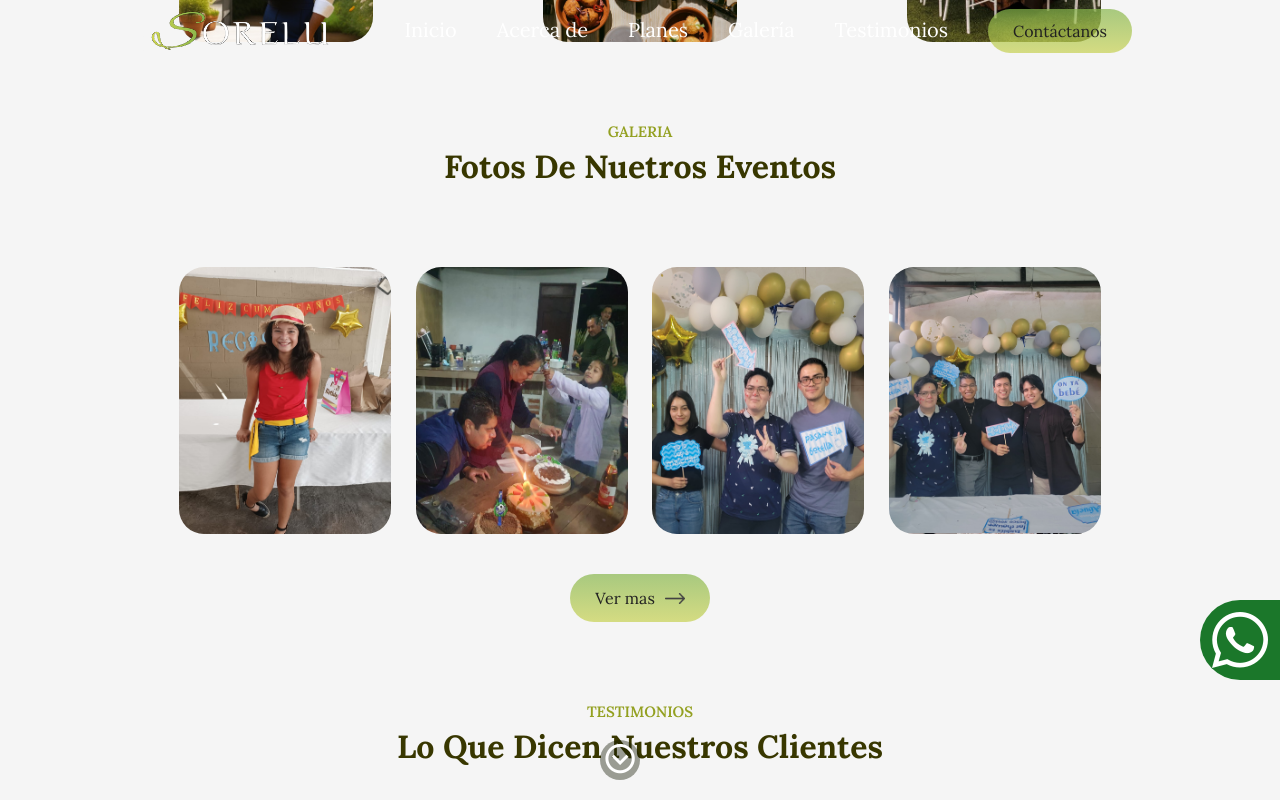
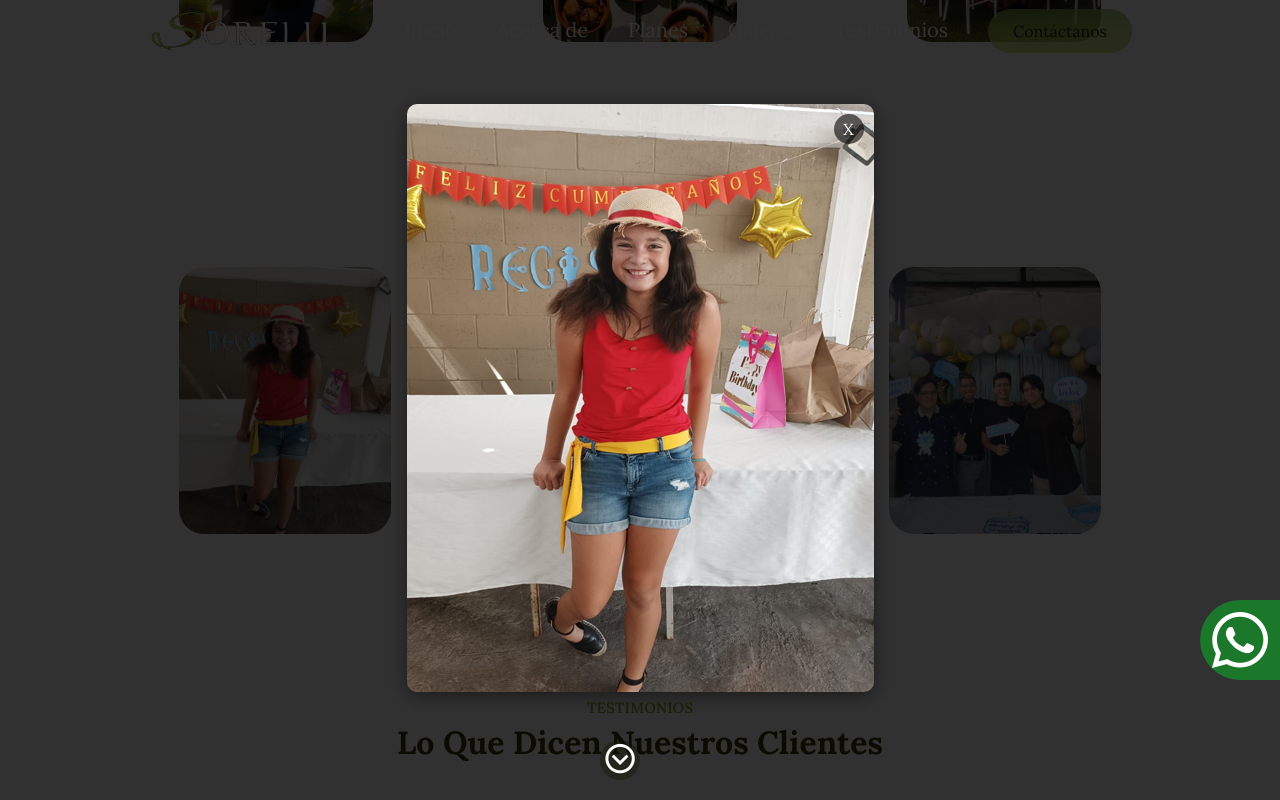
Before and after one commit to Wizt-Jaegger/JellyFun, a React (Vite) app: page / in a window 1280 px wide. Both pictures are taken after a click on the picture 285 px from the left and 2274 px from the top of the page. Shown: the part 1874-2674 px from the top of the page. Built offline with nearby package versions, Linux system fonts and the light colour scheme; a web font is replaced by a local one.

Commit message:
creo que es segundo commit

```diff
--- a/src/Components/Footer/Footer.css
+++ b/src/Components/Footer/Footer.css
@@ -82,10 +82,22 @@
 
 .footer-social {
     display: flex;
-    justify-content: start; /* Aligned to the start for better layout */
+    justify-content: end;
     align-items: center;
     gap: 15px;
     font-size: 1.5rem;
+    margin-right: 5rem;
+}
+.footer-social .normalText{
+    font-size: 12px;
+}
+.footer-social .shortText{
+    font-size: 12px;
+    display: none;
+}
+
+.footer-social img{
+    width: 8rem;
 }
 
 .footer-social a {
@@ -127,3 +139,20 @@
 .footer-form-button:hover {
     background-color: #777;
 }
+@media(max-width:480px){
+
+    .footer-social .normalText{
+        display: none;
+        visibility: hidden;
+    }
+    .footer-social .shortText{
+        display: block;
+        visibility: visible;
+    }
+}
+@media(max-width:290px){
+    .footer-social .shortText{
+        display: none;
+        visibility: hidden;
+    }
+}
--- a/src/Components/Footer/Footer.jsx
+++ b/src/Components/Footer/Footer.jsx
@@ -2,6 +2,7 @@ import React from 'react';
 import logoFooter from "../../assets/logo.png";
 import "./Footer.css";
 import { Link } from "react-scroll";
+import logoTechPal from "../../assets/logoTechPaltxt.png";
 
 const Footer = () => {
     return (
@@ -65,30 +66,17 @@ const Footer = () => {
                             <i className="fa fa-phone"></i>
                             <p>+52 777 192 4531</p>
                         </div>
-                        {/*
-
-                            <div className="footer-social">
-                            <a href="https://www.facebook.com/p/Colegio-Jiutepequense-William-Shakespeare-100063877390757/" target="_blank" rel="noopener noreferrer">
-                                <i className="fab fa-facebook"></i>
-                            </a>
-                            <a href="https://www.instagram.com/colegio.william.shakespeare/" target="_blank" rel="noopener noreferrer">
-                                <i className="fab fa-instagram"></i>
-                            </a>
-                            <a href="https://www.youtube.com/@colegiojiutepecwilliamshak889" target="_blank" rel="noopener noreferrer">
-                                <i className="fab fa-youtube"></i>
-                            </a>
-                            <a href="https://wa.me/527771924531" target="_blank" rel="noopener noreferrer">
-                                <i className="fab fa-whatsapp"></i>
-                            </a>
-                            <a href="tel:+527771924531">
-                                <i className="fa fa-phone"></i>
-                            </a>
-                        </div>
-
-                        */}
 
                     </div>
                 </div>
+
+            </div>
+            <div className='footer-social'>
+            <a className='normalText'>¿Te gustó? Consigue la tuya con nosotros</a>
+                <a className='shortText'>hecho por: </a>
+                <a href="https://techpal.com.mx" target="_blank">
+                    <img src={logoTechPal} alt="" />
+                </a>
 
             </div>
         </footer>
--- a/src/Components/Galeria/Galeria.css
+++ b/src/Components/Galeria/Galeria.css
@@ -1,28 +1,87 @@
-.galeria{
+.galeria {
     margin: 80px auto;
     width: 90%;
     text-align: center;
 }
-.gallery{
+
+.gallery {
     display: flex;
     align-items: center;
     justify-content: space-between;
     margin-bottom: 40px;
 }
-.gallery img{
+
+.gallery img {
     width: 23%;
     border-radius: 25px;
+    cursor: pointer; /* Para indicar que son clicables */
+    transition: transform 0.3s ease, box-shadow 0.3s ease;
 }
 
-/*-----------Media Queries-------------*/
+.gallery img:hover {
+    transform: scale(1.05); /* Efecto de zoom al pasar el ratón */
+    box-shadow: 0px 4px 15px rgba(0, 0, 0, 0.3);
+}
 
-@media(max-width: 800px){
-    .gallery{
+/*----------- Estilos del Modal -------------*/
+
+.modal {
+    position: fixed;
+    top: 0;
+    left: 0;
+    width: 100%;
+    height: 100%;
+    background: rgba(0, 0, 0, 0.8); /* Fondo oscuro semitransparente */
+    display: flex;
+    justify-content: center;
+    align-items: center;
+    z-index: 1000;
+    animation: fadeIn 0.3s ease; /* Animación para que aparezca suavemente */
+}
+
+.modal-content {
+    position: relative;
+    max-width: 90%;
+    max-height: 90%;
+}
+
+.modal-content img {
+    width: 100%;
+    height: auto;
+    border-radius: 10px;
+    box-shadow: 0px 4px 20px rgba(0, 0, 0, 0.5);
+}
+
+.close-button {
+    position: absolute;
+    top: 10px;
+    right: 10px;
+    background: rgba(0,0,0,0.6);
+    color: #fff;
+    border: none;
+    border-radius: 50%;
+    width: 30px;
+    height: 30px;
+    cursor: pointer;
+    font-size: 16px;
+    display: flex;
+    justify-content: center;
+    align-items: center;
+    transition: background 0.3s ease;
+}
+
+.close-button:hover {
+    background: rgba(0,0,0,0.8);
+}
+
+/*----------- Media Queries -------------*/
+
+@media (max-width: 800px) {
+    .gallery {
         flex-wrap: wrap;
     }
-    .gallery img{
+    .gallery img {
         width: 48%;
         margin-bottom: 25px;
     }
-
 }
--- a/src/Components/Galeria/Galeria.jsx
+++ b/src/Components/Galeria/Galeria.jsx
@@ -1,22 +1,64 @@
-import React from "react";
+import React, { useState } from "react";
 import './Galeria.css';
-import galeria_1 from '../../assets/gallery-1.png'
-import galeria_2 from '../../assets/gallery-2.png'
-import galeria_3 from '../../assets/gallery-3.png'
-import galeria_4 from '../../assets/gallery-4.png'
-import flechaBlanca from '../../assets/dark-arrow.png'
+import galeria_1 from '../../assets/gallery-1.png';
+import galeria_2 from '../../assets/gallery-2.png';
+import galeria_3 from '../../assets/gallery-3.png';
+import galeria_4 from '../../assets/gallery-4.png';
+import flechaBlanca from '../../assets/dark-arrow.png';
 
-const Galeria = () =>{
-    return(
+const Galeria = () => {
+    const [selectedImage, setSelectedImage] = useState(null);
+
+    const openModal = (image) => {
+        setSelectedImage(image);
+    };
+
+    const closeModal = () => {
+        setSelectedImage(null);
+    };
+
+    return (
         <div className="galeria">
             <div className="gallery">
-                <img src={galeria_1} alt="" />
-                <img src={galeria_2} alt="" />
-                <img src={galeria_3} alt="" />
-                <img src={galeria_4} alt="" />
+                <img
+                    src={galeria_1}
+                    alt="Galería 1"
+                    onClick={() => openModal(galeria_1)}
+                />
+                <img
+                    src={galeria_2}
+                    alt="Galería 2"
+                    onClick={() => openModal(galeria_2)}
+                />
+                <img
+                    src={galeria_3}
+                    alt="Galería 3"
+                    onClick={() => openModal(galeria_3)}
+                />
+                <img
+                    src={galeria_4}
+                    alt="Galería 4"
+                    onClick={() => openModal(galeria_4)}
+                />
             </div>
-            <button className="btn">Ver mas <img src={flechaBlanca} alt="" /></button>
+            <a
+                className="btn"
+                href="https://facebook.com"
+                target="_blank"
+                rel="noopener noreferrer"
+            >
+                Ver más <img src={flechaBlanca} alt="Flecha blanca" />
+            </a>
+            {selectedImage && (
+                <div className="modal" onClick={closeModal}>
+                    <div className="modal-content" onClick={(e) => e.stopPropagation()}>
+                        <img src={selectedImage} alt="Imagen ampliada" />
+                        <button className="close-button" onClick={closeModal}>X</button>
+                    </div>
+                </div>
+            )}
         </div>
-    )
-}
-export default Galeria
+    );
+};
+
+export default Galeria;
--- a/src/Components/Presentacion/Presentacion.jsx
+++ b/src/Components/Presentacion/Presentacion.jsx
@@ -1,15 +1,25 @@
 import React from 'react';
 import './Presentacion.css';
 import flecha_oscura from '../../assets/dark-arrow.png';
+import { Link } from "react-scroll";
 
 const Presentacion = () => {
     return(
         <div className='presentacion container'>
             <div className='presentacion-texto'>
-            <h1>Un jardín para disfrutar de tus momentos más especiales</h1>
-            <p>Nuestro jardín está pensado para que puedas disfrutar en compañía de tus seres queridos. Tenemos capacidad para hasta 120 personas, contamos con alberca ¡y más!</p>
-            <button className='btn'>¡Descubre más! <img src={flecha_oscura} alt=''/></button>
-
+                <h1>Un jardín para disfrutar de tus momentos más especiales</h1>
+                <p>Nuestro jardín está pensado para que puedas disfrutar en compañía de tus seres queridos. Tenemos capacidad para hasta 120 personas, contamos con alberca ¡y más!</p>
+                <p>
+                 <Link
+                    to="planes"
+                    smooth={true}
+                    offset={-260}
+                    duration={500}
+                    className="btn"
+                 >
+                    ¡Descubre más!<img src={flecha_oscura} alt=''/>
+                 </Link>
+                </p>
             </div>
         </div>
     )
```
Also changed, not shown: src/assets/logoTechPaltxt.png (added).
